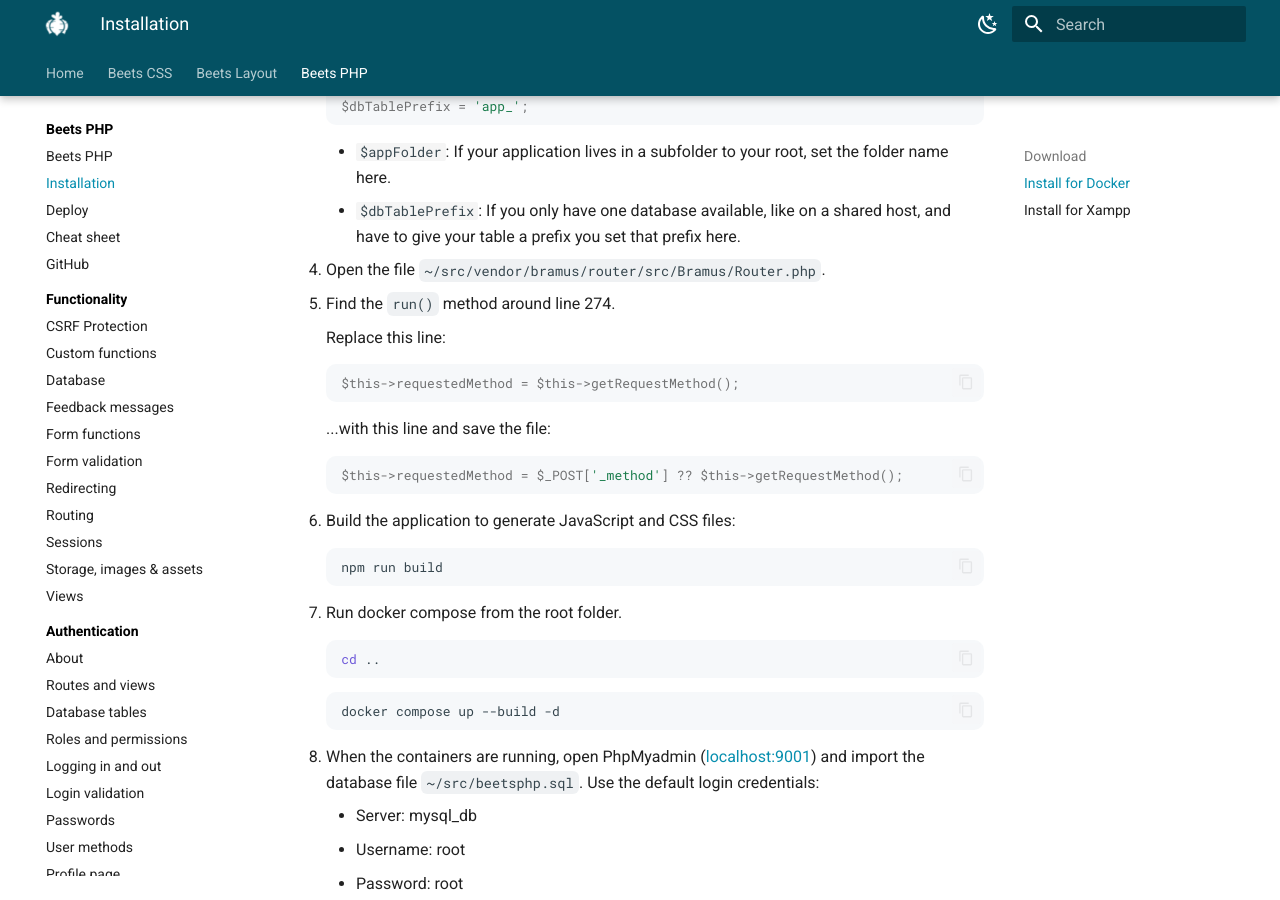
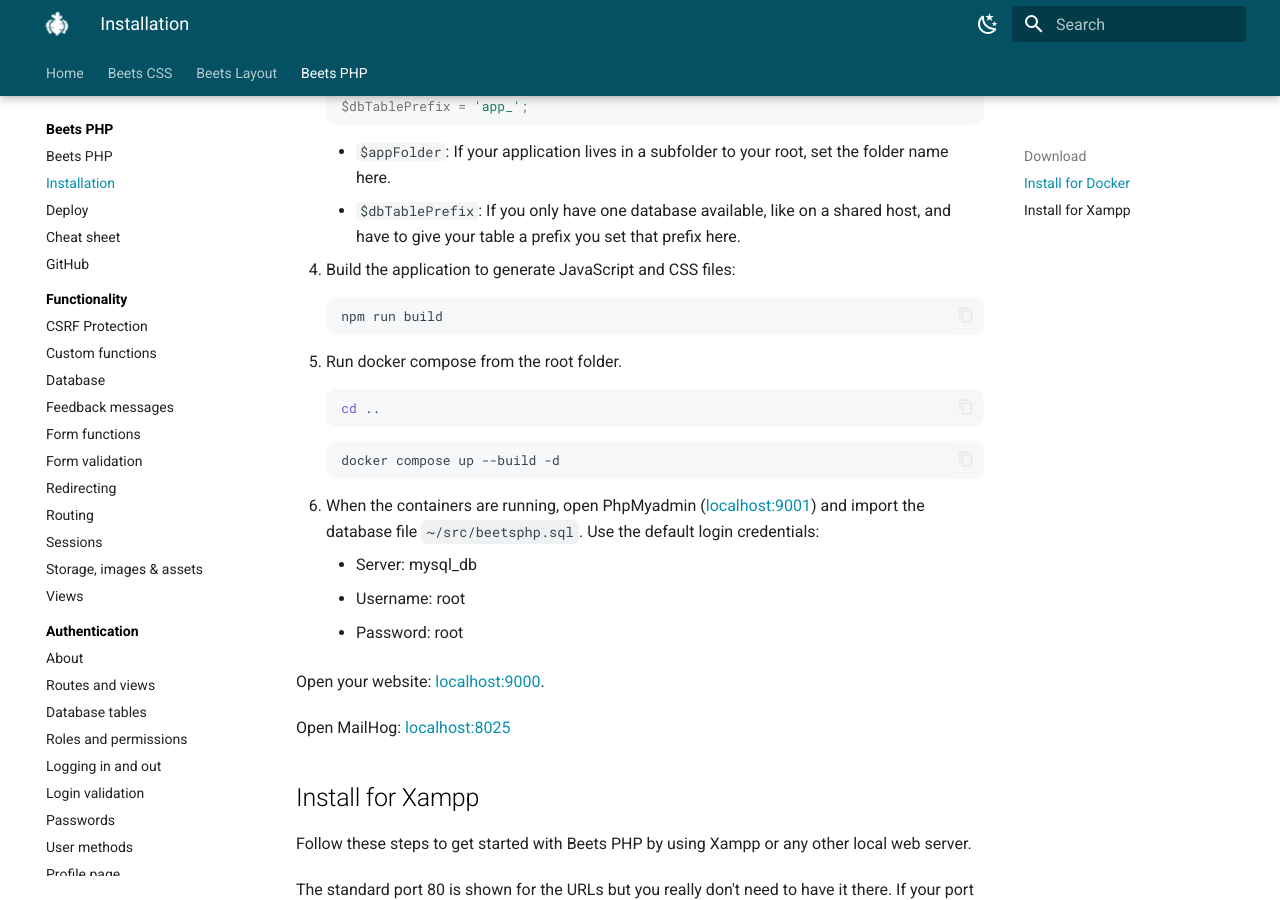
Before and after one commit to jonasbirkelof/beets, an MkDocs documentation site: the page built from docs/beets-php/installation.md, in a window 1280 px wide and 900 px high, scrolled down 949 px. Built offline with MkDocs 1.6.1 and Material for MkDocs 9.7.7, drawn with Linux system fonts in a browser that asks for light colours; some of the changed text lies outside the part shown.

Commit message:
Updated instructions for version 2.2.1 (flashOld() and Router.php)

````diff
--- a/docs/beets-php/installation.md
+++ b/docs/beets-php/installation.md
@@ -40,22 +40,6 @@
 
     - `$appFolder`: If your application lives in a subfolder to your root, set the folder name here.
     - `$dbTablePrefix`: If you only have one database available, like on a shared host, and have to give your table a prefix you set that prefix here.
-
-1. Open the file `~/src/vendor/bramus/router/src/Bramus/Router.php`.
-
-1. Find the `run()` method around line 274.
-
-    Replace this line:
-
-    ```php
-    $this->requestedMethod = $this->getRequestMethod();
-    ```
-
-    ...with this line and save the file:
-
-    ```php
-    $this->requestedMethod = $_POST['_method'] ?? $this->getRequestMethod();
-    ```
 
 1. Build the application to generate JavaScript and CSS files:
 
@@ -148,20 +132,6 @@
     ])
     ```
 
-1. Open the router file `~/vendor/bramus/router/src/Bramus/Router.php` and find the `run()` method around line 274.
-
-    Replace this line:
-
-    ```php
-    $this->requestedMethod = $this->getRequestMethod();
-    ```
-
-    ...with this line and save the file:
-
-    ```php
-    $this->requestedMethod = $_POST['_method'] ?? $this->getRequestMethod();
-    ```
-
 1. Add a virtual host for the project by adding the following code to `<path-to-xampp>/apache/conf/extra/httpd-vhosts.conf`:
 
     ```txt
````
Also changed, not shown: docs/beets-php/form-validation.md (+2 -2 lines), docs/beets-php/routing.md (+2 -2 lines).
